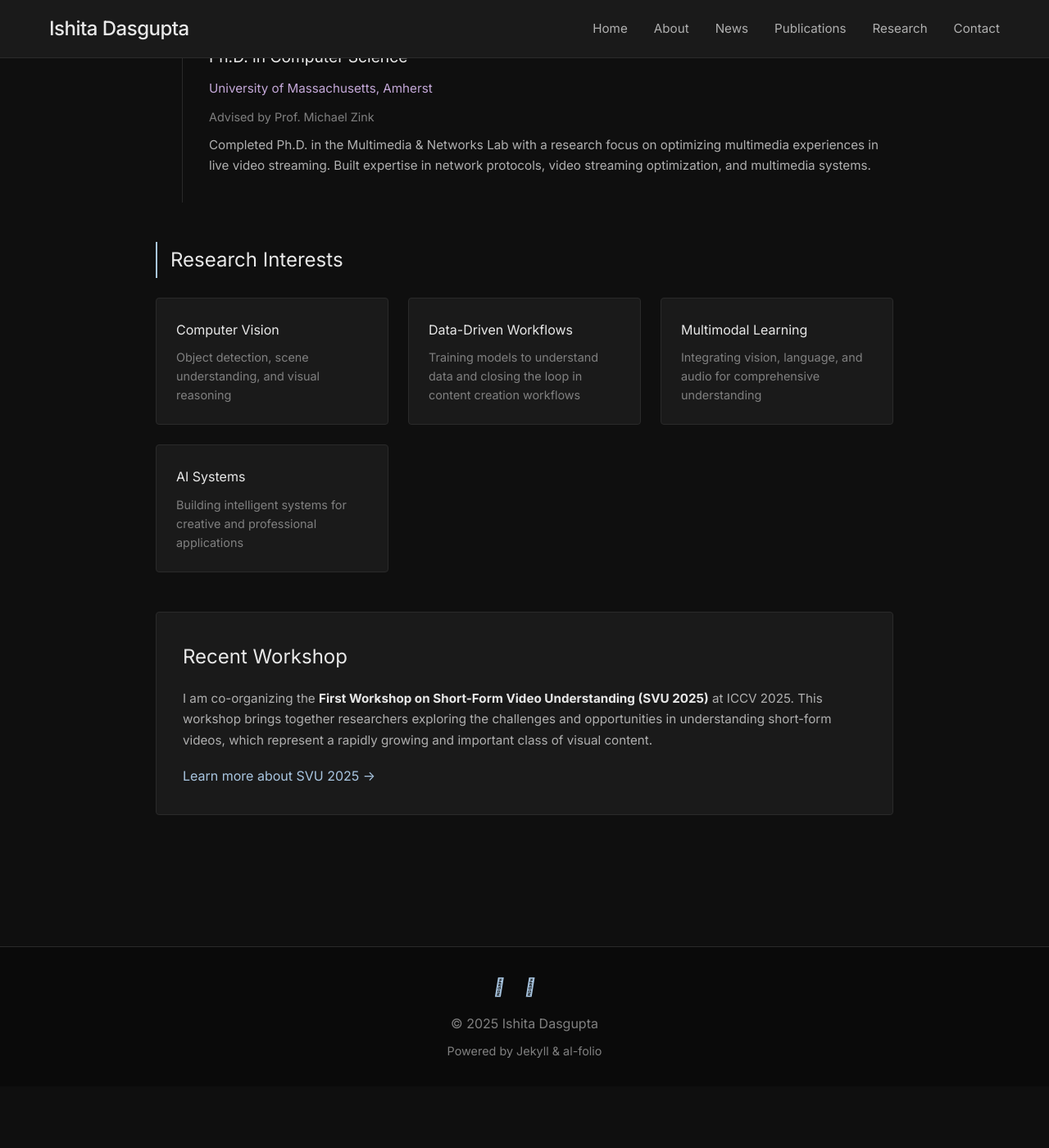
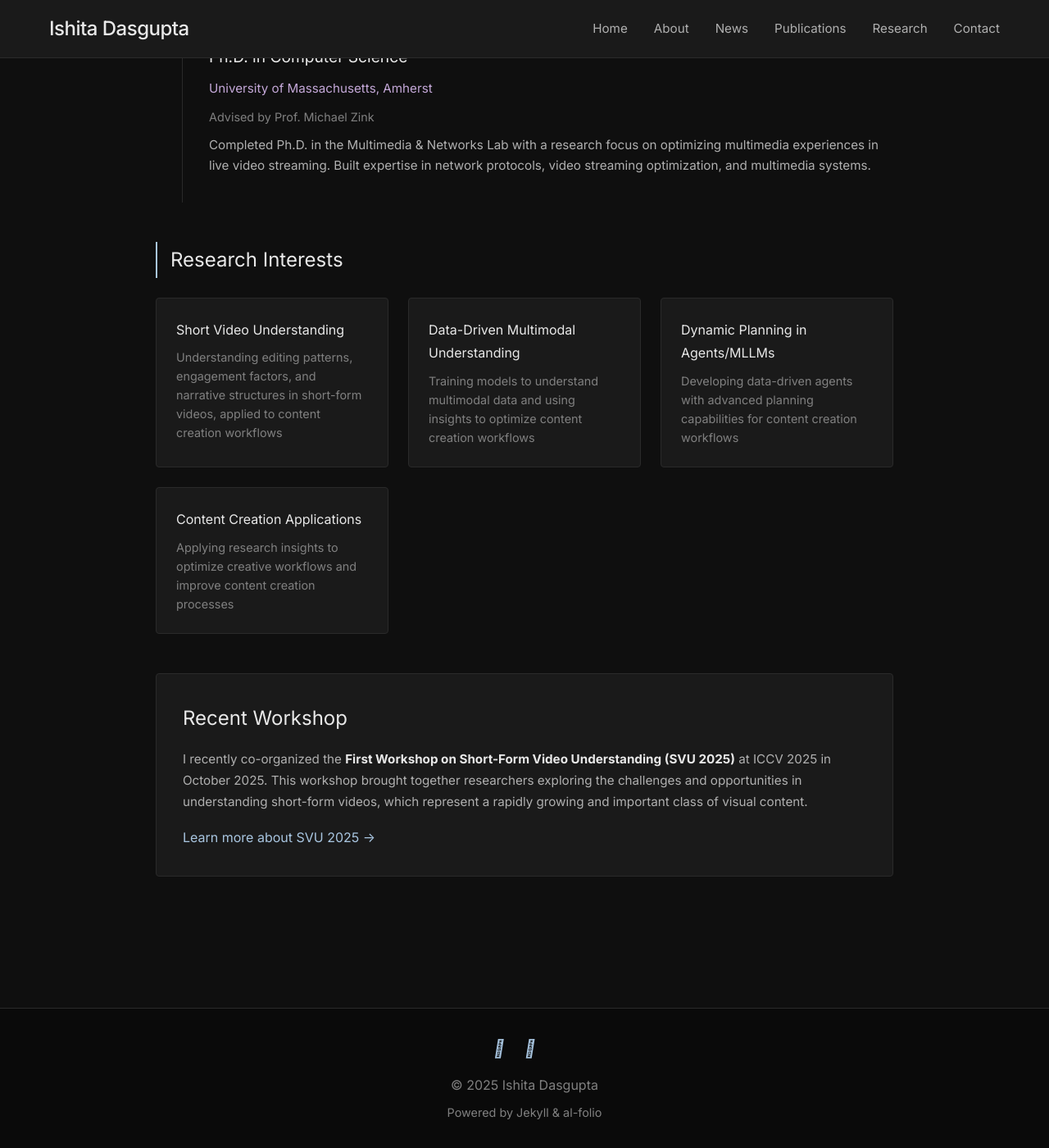
Before and after one commit to ISHITADG/ishitadg.github.io, a Jekyll site: the page built from about.md, in a window 1280 px wide and 1400 px high, scrolled down 1120 px. Shown: the whole window at 82% size. Built offline with Jekyll 4.4.1, drawn with Linux system fonts in a browser that asks for light colours; a style sheet for code colours, icons or effects is not loaded; before the commit the page ends 2445 px from its top, so only the background shows below that.

Commit message:
Update workshop references: change 'co-organizing' to 'recently co-organized' since workshop was in October 2025

```diff
--- a/about.md
+++ b/about.md
@@ -67,23 +67,23 @@ permalink: /about/
 
       <div class="interests-grid" style="display: grid; grid-template-columns: repeat(auto-fit, minmax(250px, 1fr)); gap: 1.5rem;">
         <div class="interest-card" style="background: #1a1a1a; padding: 1.5rem; border-radius: 4px; border-left: 2px solid #a8c5e0; border: 1px solid #2a2a2a;">
-          <h3 style="font-size: 1rem; color: #e8e8e8; margin-bottom: 0.5rem; font-weight: 400;">Computer Vision</h3>
-          <p style="color: #808080; font-size: 0.9rem; line-height: 1.6;">Object detection, scene understanding, and visual reasoning</p>
+          <h3 style="font-size: 1rem; color: #e8e8e8; margin-bottom: 0.5rem; font-weight: 400;">Short Video Understanding</h3>
+          <p style="color: #808080; font-size: 0.9rem; line-height: 1.6;">Understanding editing patterns, engagement factors, and narrative structures in short-form videos, applied to content creation workflows</p>
         </div>
 
         <div class="interest-card" style="background: #1a1a1a; padding: 1.5rem; border-radius: 4px; border-left: 2px solid #c4a8d8; border: 1px solid #2a2a2a;">
-          <h3 style="font-size: 1rem; color: #e8e8e8; margin-bottom: 0.5rem; font-weight: 400;">Data-Driven Workflows</h3>
-          <p style="color: #808080; font-size: 0.9rem; line-height: 1.6;">Training models to understand data and closing the loop in content creation workflows</p>
+          <h3 style="font-size: 1rem; color: #e8e8e8; margin-bottom: 0.5rem; font-weight: 400;">Data-Driven Multimodal Understanding</h3>
+          <p style="color: #808080; font-size: 0.9rem; line-height: 1.6;">Training models to understand multimodal data and using insights to optimize content creation workflows</p>
         </div>
 
         <div class="interest-card" style="background: #1a1a1a; padding: 1.5rem; border-radius: 4px; border-left: 2px solid #d4b5b5; border: 1px solid #2a2a2a;">
-          <h3 style="font-size: 1rem; color: #e8e8e8; margin-bottom: 0.5rem; font-weight: 400;">Multimodal Learning</h3>
-          <p style="color: #808080; font-size: 0.9rem; line-height: 1.6;">Integrating vision, language, and audio for comprehensive understanding</p>
+          <h3 style="font-size: 1rem; color: #e8e8e8; margin-bottom: 0.5rem; font-weight: 400;">Dynamic Planning in Agents/MLLMs</h3>
+          <p style="color: #808080; font-size: 0.9rem; line-height: 1.6;">Developing data-driven agents with advanced planning capabilities for content creation workflows</p>
         </div>
 
         <div class="interest-card" style="background: #1a1a1a; padding: 1.5rem; border-radius: 4px; border-left: 2px solid #a8c5e0; border: 1px solid #2a2a2a;">
-          <h3 style="font-size: 1rem; color: #e8e8e8; margin-bottom: 0.5rem; font-weight: 400;">AI Systems</h3>
-          <p style="color: #808080; font-size: 0.9rem; line-height: 1.6;">Building intelligent systems for creative and professional applications</p>
+          <h3 style="font-size: 1rem; color: #e8e8e8; margin-bottom: 0.5rem; font-weight: 400;">Content Creation Applications</h3>
+          <p style="color: #808080; font-size: 0.9rem; line-height: 1.6;">Applying research insights to optimize creative workflows and improve content creation processes</p>
         </div>
       </div>
     </div>
@@ -91,7 +91,7 @@ permalink: /about/
     <div class="workshop-section" style="background: #1a1a1a; padding: 2rem; border-radius: 4px; border: 1px solid #2a2a2a; margin-bottom: 2rem;">
       <h2 style="font-size: 1.5rem; margin-bottom: 1rem; color: #e8e8e8; font-weight: 400;">Recent Workshop</h2>
       <p style="margin-bottom: 1rem; color: #b0b0b0; line-height: 1.7; font-size: 0.95rem;">
-        I am co-organizing the <strong style="color: #e8e8e8;">First Workshop on Short-Form Video Understanding (SVU 2025)</strong> at ICCV 2025. This workshop brings together researchers exploring the challenges and opportunities in understanding short-form videos, which represent a rapidly growing and important class of visual content.
+        I recently co-organized the <strong style="color: #e8e8e8;">First Workshop on Short-Form Video Understanding (SVU 2025)</strong> at ICCV 2025 in October 2025. This workshop brought together researchers exploring the challenges and opportunities in understanding short-form videos, which represent a rapidly growing and important class of visual content.
       </p>
       <a href="https://short-form-video-understanding.github.io/" target="_blank" style="color: #a8c5e0; text-decoration: none; font-weight: 400; border-bottom: 1px solid transparent; transition: border-color 0.3s;">
         Learn more about SVU 2025 →
```
Also changed, not shown: index.html (+10 -10 lines), news.md (+1 -1 lines), research.md (+1 -1 lines).
